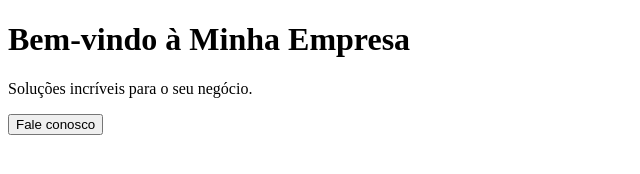
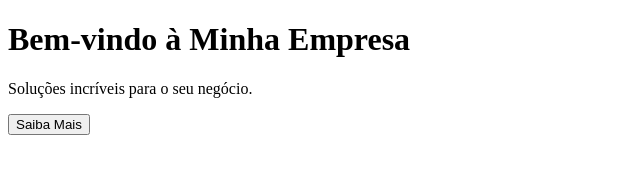
Before and after one commit to marialaurasantos/landing-page-empresa, a plain HTML site: page index.html in a window 1280 px wide. Shown: the full height of the page, 0-640 px from the left. Drawn offline with Linux system fonts and the light colour scheme.

Commit message:
Update index.html

```diff
--- a/index.html
+++ b/index.html
@@ -8,7 +8,7 @@
 <header>
 <h1>Bem-vindo à Minha Empresa</h1>
 <p>Soluções incríveis para o seu negócio.</p>
-<button>Fale conosco</button>
+<button>Saiba Mais</button>
 </header>
 </body>
 </html>
```
